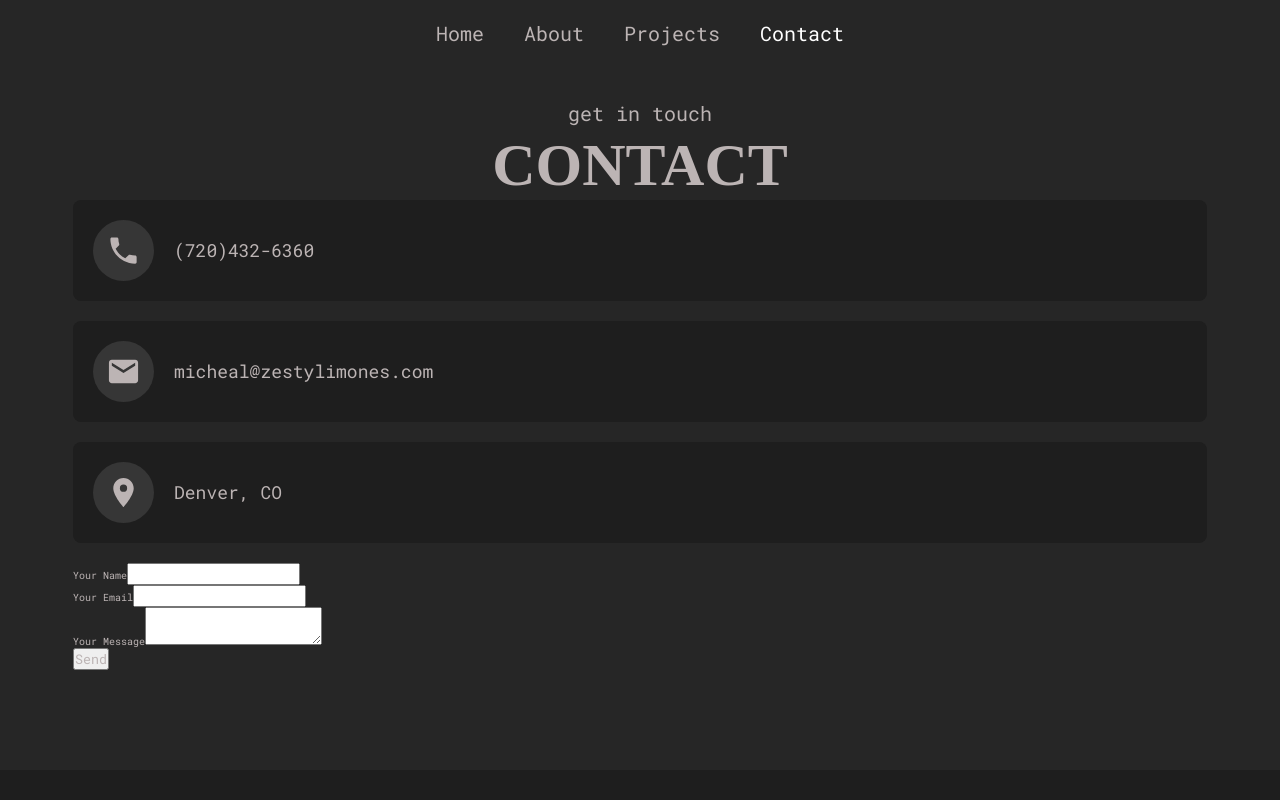
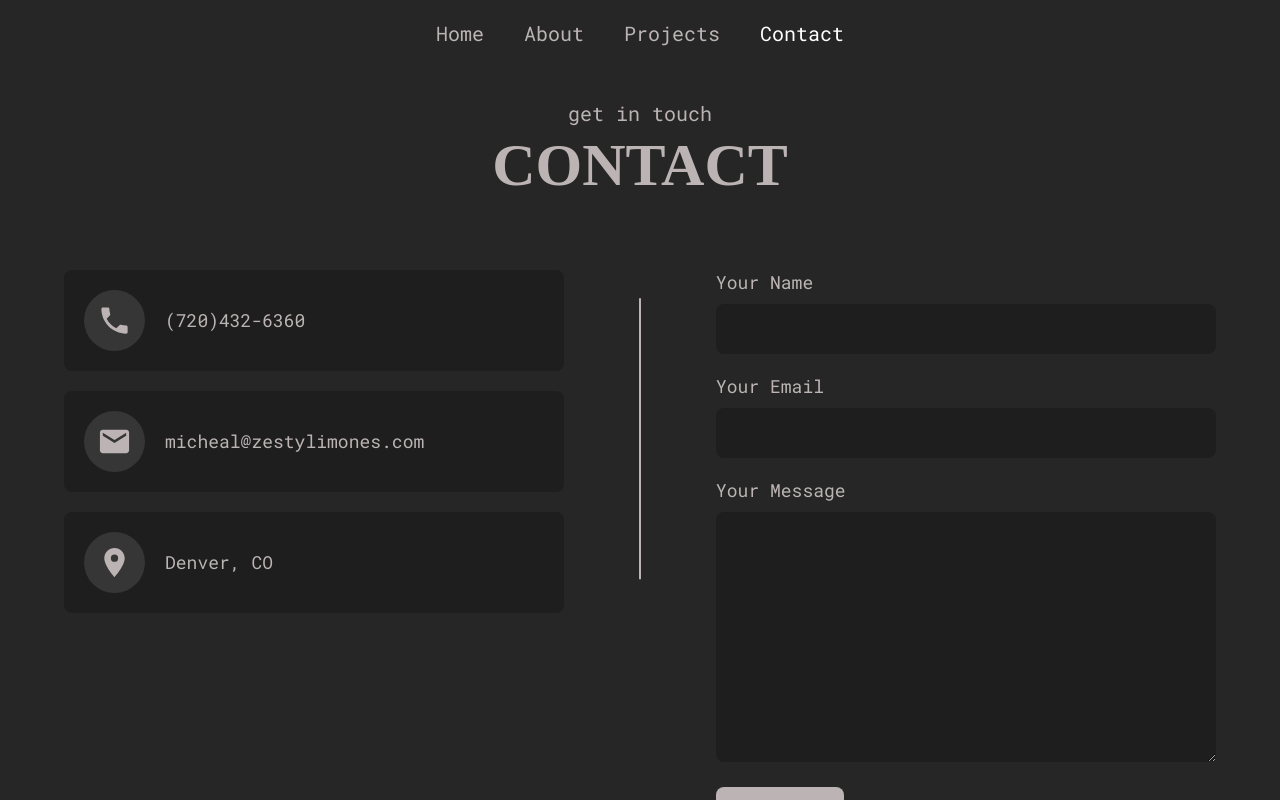
Before and after one commit to ZestyLimones/Zesty_React_Portfolio, a React (Create React App) app: page /contact in a window 1280 px wide. Shown: the top 800 px of the page. Built offline with nearby package versions, Linux system fonts and the light colour scheme; the HTML template or start-up script is replaced by a standard one; a web font is replaced by a local one.

Commit message:
added styling to contact page.

```diff
--- a/src/components/ContactForm.js
+++ b/src/components/ContactForm.js
@@ -1,4 +1,43 @@
 import React, { useState } from 'react';
+import styled from 'styled-components';
+
+const ContactFormStyles = styled.form`
+  width: 100%;
+  .form-group {
+    width: 100%;
+    margin-bottom: 2rem;
+  }
+  label {
+    font-size: 1.8rem;
+  }
+  input,
+  textarea {
+    width: 100%;
+    font-size: 2rem;
+    padding: 1.2rem;
+    color: var(--gray-1);
+    background-color: var(--deep-dark);
+    outline: none;
+    border: none;
+    border-radius: 8px;
+    margin-top: 1rem;
+  }
+  textarea {
+    min-height: 250px;
+    resize: vertical;
+  }
+  button {
+    background-color: var(--gray-1);
+    color: var(--black);
+    font-size: 2rem;
+    display: inline-block;
+    outline: none;
+    border: none;
+    padding: 1rem 4rem;
+    border-radius: 8px;
+    cursor: pointer;
+  }
+`;
 
 export default function ContactForm() {
   const [name, setName] = useState('');
@@ -7,7 +46,7 @@ export default function ContactForm() {
 
   return (
     <div>
-      <form>
+      <ContactFormStyles>
         <div className="form-group">
           <label htmlFor="name">
             Your Name
@@ -45,7 +84,7 @@ export default function ContactForm() {
           </label>
         </div>
         <button type="submit">Send</button>
-      </form>
+      </ContactFormStyles>
     </div>
   );
 }
--- a/src/components/ContactSection.js
+++ b/src/components/ContactSection.js
@@ -6,7 +6,49 @@ import ContactInfoItem from './ContactInfoItem';
 import SectionTitle from './SectionTitle';
 
 const ContactSectionStyles = styled.div`
-  padding: 10rem 1rem;
+  padding: 10rem 0;
+  .contactSection__wrapper {
+    display: flex;
+    gap: 5rem;
+    margin-top: 7rem;
+    justify-content: space-between;
+    position: relative;
+  }
+  .contactSection__wrapper::after {
+    position: absolute;
+    content: '';
+    width: 2px;
+    height: 50%;
+    background-color: var(--gray-1);
+    left: 50%;
+    top: 30%;
+    transform: translate(-50%, -50%);
+  }
+  .left {
+    width: 100%;
+    max-width: 500px;
+  }
+  .right {
+    max-width: 500px;
+    width: 100%;
+    border-radius: 12px;
+    /* padding-left: 3rem; */
+  }
+  @media only screen and (max-width: 768px) {
+    .contactSection__wrapper {
+      flex-direction: column;
+    }
+    .contactSection__wrapper::after {
+      display: none;
+    }
+    .left,
+    .right {
+      max-width: 100%;
+    }
+    .right {
+      padding: 4rem 2rem 2rem 2rem;
+    }
+  }
 `;
 
 export default function ContactSection() {
```
